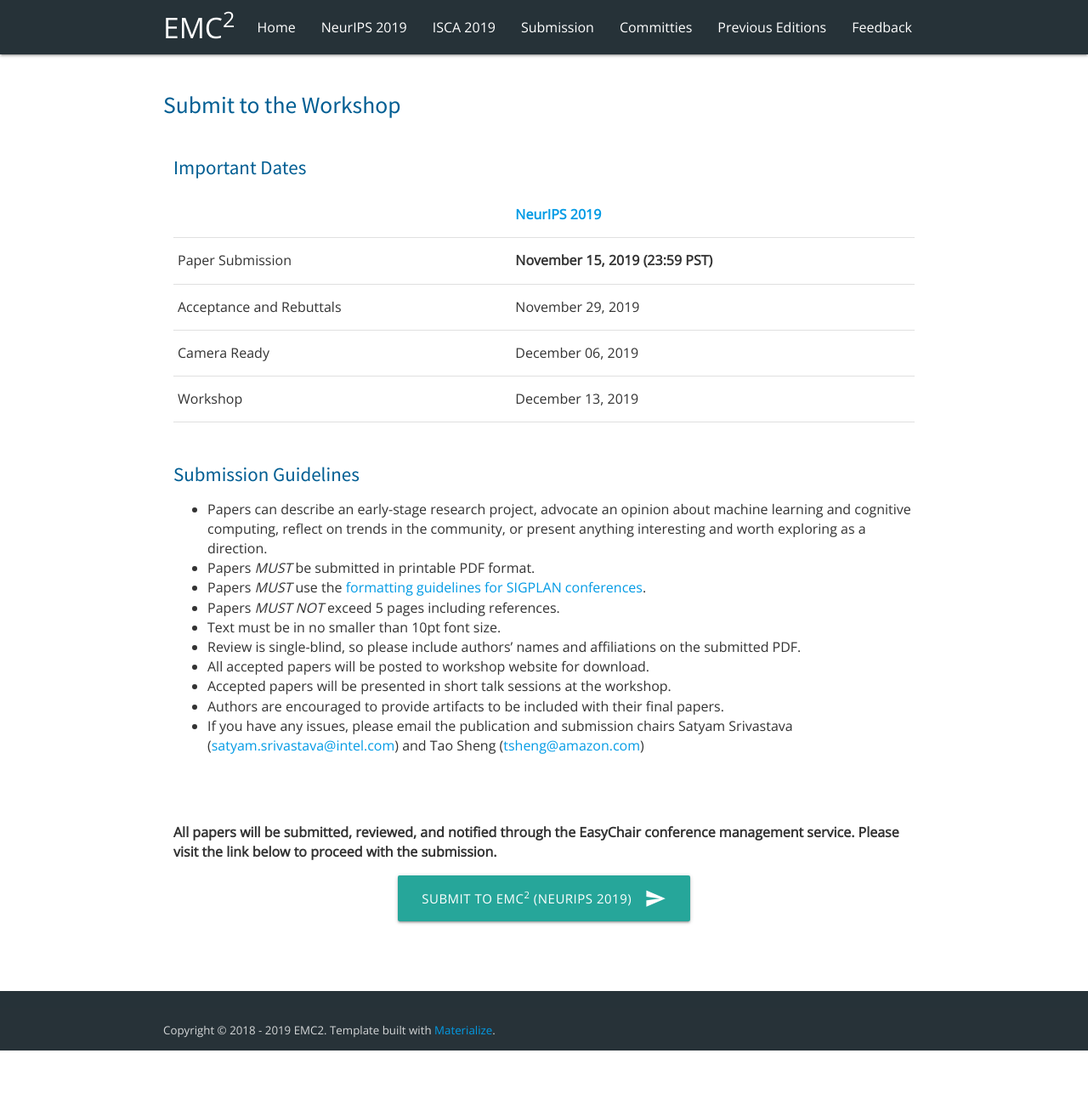
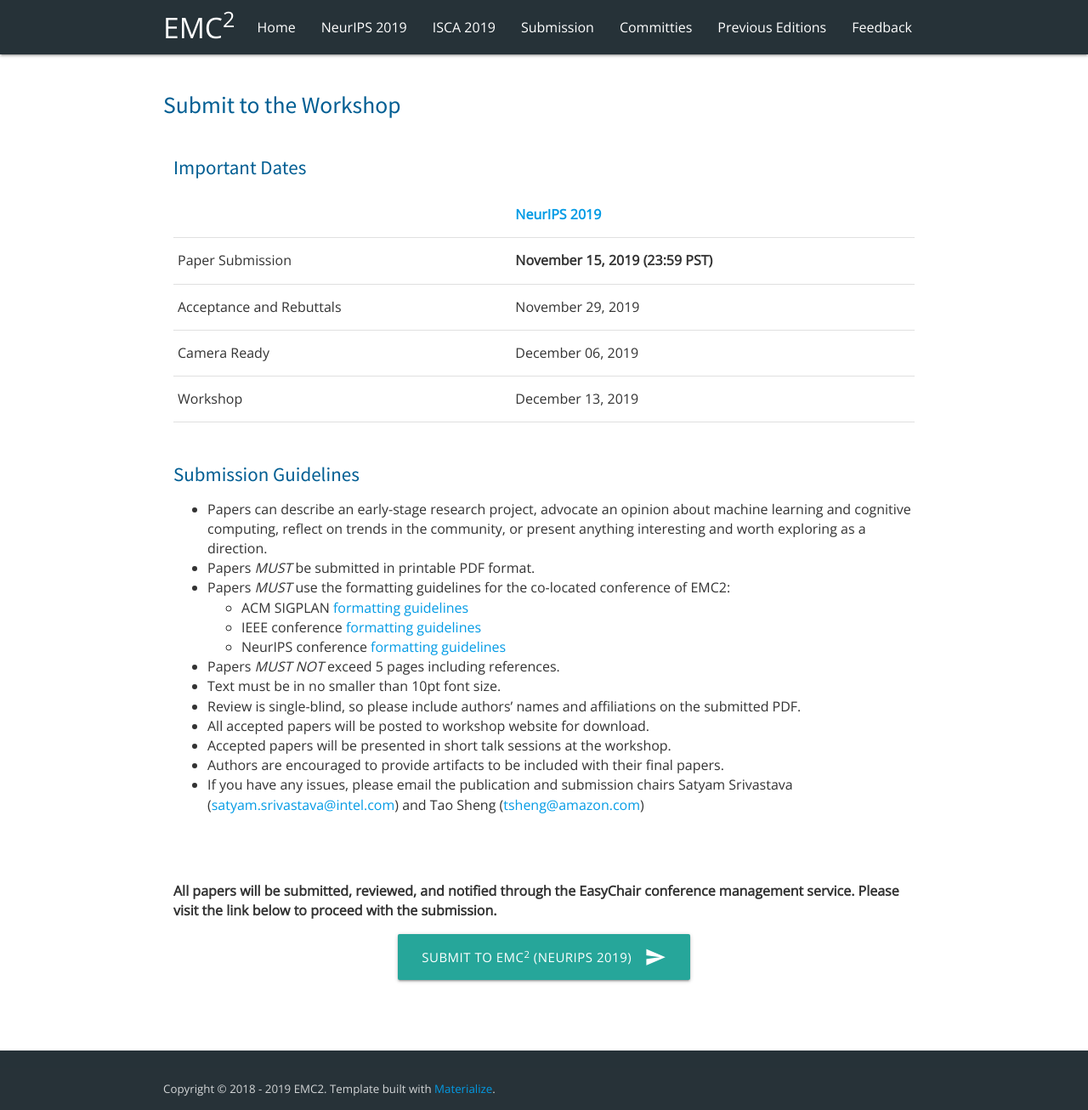
Before and after one commit to mgoldfar/emc2-web, a Jekyll site: the page built from submission.html, in a window 1280 px wide. Shown: the whole page at 85% size. Built offline with Jekyll 4.4.1, drawn with Linux system fonts in a browser that asks for light colours; before the commit the page ends 1236 px from its top, so only the background shows below that.

Commit message:
Added clarifying instructions for conference submissions.

```diff
--- a/submission.html
+++ b/submission.html
@@ -86,7 +86,13 @@
                     cognitive computing, reflect on trends in the community, or present anything interesting and worth
                     exploring as a direction.</li>
                 <li>Papers <em>MUST</em> be submitted in printable PDF format.</li>
-                <li>Papers <em>MUST</em> use the <a href="http://www.sigplan.org/Resources/Author/">formatting guidelines for SIGPLAN conferences</a>.</li>
+                <li>Papers <em>MUST</em> use the formatting guidelines for the co-located conference of EMC2:</li>
+                    <ul class="browser-default">
+                        <li>ACM SIGPLAN <a href="http://www.sigplan.org/Resources/Author/">formatting guidelines</a></li>
+                        <li>IEEE conference <a href="https://www.ieee.org/conferences/publishing/templates.html">formatting guidelines</a></li>
+                        <li>NeurIPS conference <a href="https://nips.cc/Conferences/2019/CallForPapers">formatting guidelines</a></li>
+                    </ul>
+                </li>
                 <li>Papers <em>MUST NOT</em> exceed 5 pages including references.</li>
                 <li>Text must be in no smaller than 10pt font size.</li>
                 <li>Review is single-blind, so please include authors’ names and affiliations on the submitted PDF.</li>
```
